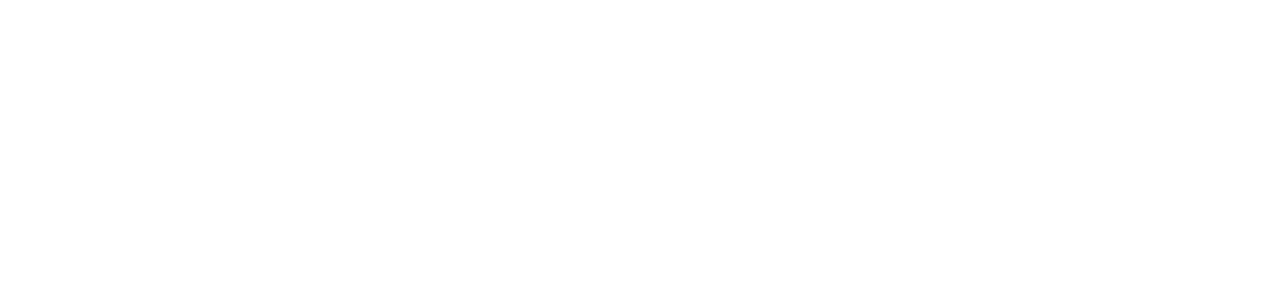
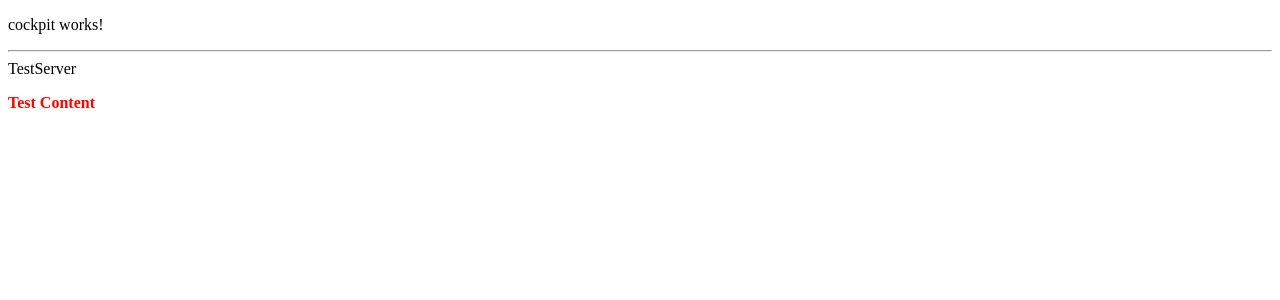
Before and after one commit to thisisaayush/Angular-Web-App, an Angular app in the folder angular-components/app-component/: page / in a window 1280 px wide. Shown: the top 300 px of the page. Built offline with nearby package versions, Linux system fonts and the light colour scheme.

Commit message:
- resolved the components issues.

```diff
--- a/angular-components/app-component/src/app/app.component.html
+++ b/angular-components/app-component/src/app/app.component.html
@@ -0,0 +1,11 @@
+<div class="container">
+    <app-cockpit></app-cockpit>
+    <hr>
+    <div class="row">
+        <div class="col-xs-12">
+            <app-server-element
+            *ngFor="let serverElement of serverElements"
+            [element]="serverElement"></app-server-element>
+        </div>
+    </div>
+</div>
--- a/angular-components/app-component/src/app/app.component.ts
+++ b/angular-components/app-component/src/app/app.component.ts
@@ -7,4 +7,7 @@
 })
 export class AppComponent {
   title = 'app-component';
+
+  serverElements = [{type: 'server', name: 'TestServer', content: 'Test Content'}];
+
 }
--- a/angular-components/app-component/src/app/cockpit/cockpit.component.ts
+++ b/angular-components/app-component/src/app/cockpit/cockpit.component.ts
@@ -1,10 +1,33 @@
-import { Component } from '@angular/core';
+import { Component, OnInit } from '@angular/core';
 
 @Component({
   selector: 'app-cockpit',
   templateUrl: './cockpit.component.html',
   styleUrls: ['./cockpit.component.css']
 })
-export class CockpitComponent {
+export class CockpitComponent implements OnInit {
+  newServerName = '';
+  newServerContent = '';
+
+  constructor(){}
+  ngOnInit(){
+
+  }
+
+  onAddServer(){
+    this.serverElements.push({
+      type: 'server',
+      name: this.newServerName,
+      content: this.newServerContent
+    });
+  }
+
+  onAddBlueprint(){
+    this.serverElements.push({
+      type: "blueprint",
+      name: this.newServerName,
+      content: this.newServerContent
+    });
+  }
 
 }
--- a/angular-components/app-component/src/app/server-element/server-element.component.html
+++ b/angular-components/app-component/src/app/server-element/server-element.component.html
@@ -1 +1,9 @@
-<p>server-element works!</p>
+<div class="panel panel-default">
+    <div class="panel-heading"> {{element.name}} </div>
+    <div class="panel-body">
+        <p>
+            <strong *ngIf="element.type === 'server'" style="color: red">{{element.content}}</strong>
+            <em *ngIf="element.type === 'bluepring'">{{element.content}}</em>
+        </p>
+    </div>
+</div>
--- a/angular-components/app-component/src/app/server-element/server-element.component.ts
+++ b/angular-components/app-component/src/app/server-element/server-element.component.ts
@@ -1,10 +1,18 @@
-import { Component } from '@angular/core';
+import { Component, OnInit, Input } from '@angular/core';
 
 @Component({
   selector: 'app-server-element',
   templateUrl: './server-element.component.html',
   styleUrls: ['./server-element.component.css']
 })
-export class ServerElementComponent {
+export class ServerElementComponent implements OnInit{
+  @Input() element: { type: string; name: string; content: string; };
+
+  constructor(){
+
+  }
+  ngOnInit(): void {
+
+  }
 
 }
```
